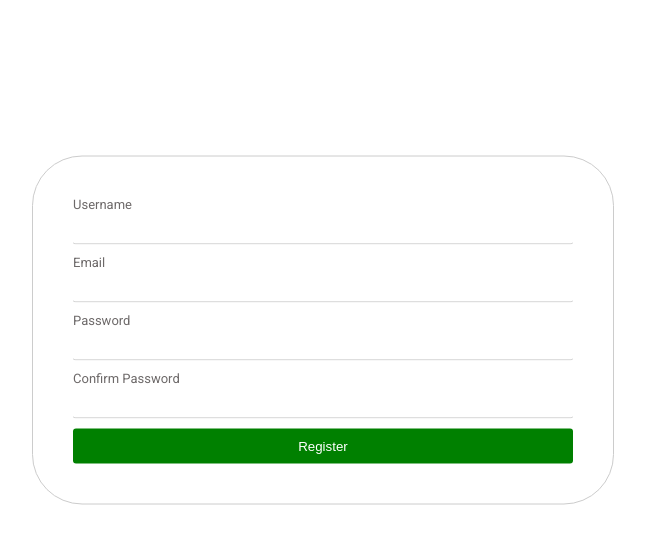
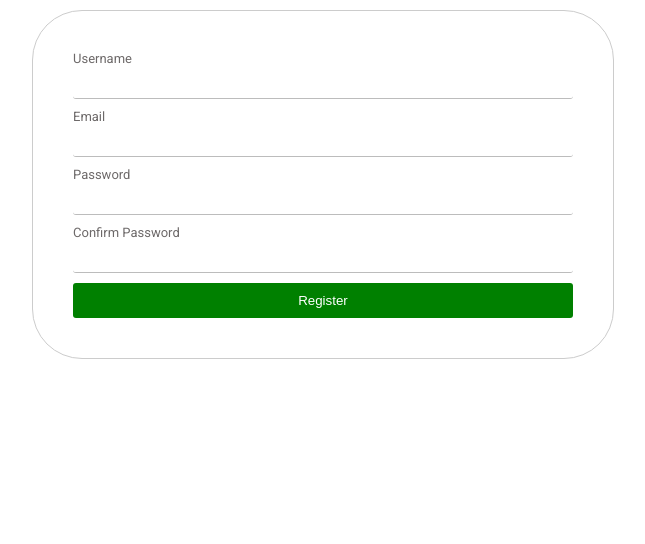
Before and after one commit to damithanushkamasterNg/html-css-js-registration, a plain HTML site: page index.html in a window 1280 px wide. Shown: the part 70-614 px from the top of the page, without its empty margins (317-962 px from the left). Drawn offline with Linux system fonts and the light colour scheme.

Commit message:
Added style changes

```diff
--- a/script.js
+++ b/script.js
@@ -1,31 +1,26 @@
-function validateForm() {
-    // Validate username
+function submitForm() {
     var username = document.querySelector('input[name="username"]').value;
     if (username.length < 10) {
       alert('Username must be at least 10 characters long.');
       return false;
     }
 
-    // Validate password
     var password = document.querySelector('input[name="password"]').value;
     if (password.length < 10) {
       alert('Password must be at least 10 characters long.');
       return false;
     }
 
-    // Validate password regex
     var passwordRegex = /^(?=.*[a-z])(?=.*[A-Z])(?=.*[0-9])(?=.*[!@#$%^&*])(?=.{10,})$/;
     if (!passwordRegex.test(password)) {
       alert('Password must contain at least one uppercase letter, one lowercase letter, one number, and one symbol.');
       return false;
     }
 
-    // Validate confirm password
     var confirmPassword = document.querySelector('input[name="confirm_password"]').value;
     if (confirmPassword !== password) {
       alert('Confirm password does not match password.');
       return false;
     }
 
-    //call to back end to save data
   }
--- a/style.css
+++ b/style.css
@@ -23,9 +23,7 @@ body {
   border-radius: 50px;
   padding: 40px;
   position: absolute;
-  top: 50%;
-  left: 50%;
-  transform: translate(-50%, -50%);
+  top: 10%;
 }
 
 .registration-form h1 {
```
